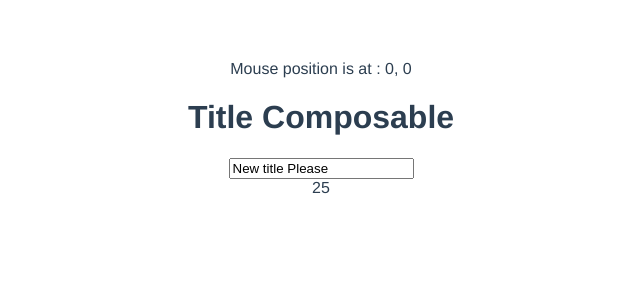
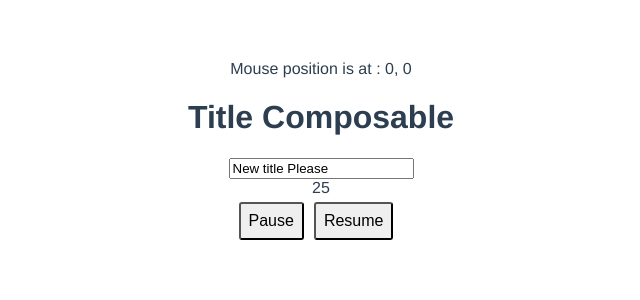
Before and after one commit to yxj0312/build-gmail-clone-with-vue-3, a Vue app: page / in a window 1280 px wide. Shown: the top 300 px of the page, without its empty margins (319-959 px from the left). Built offline with nearby package versions, Linux system fonts and the light colour scheme.

Commit message:
add two control button

```diff
--- a/src/App.vue
+++ b/src/App.vue
@@ -58,6 +58,8 @@ const {counter, pause, resume } = useInterval(200, { controls: true})
   <h1>Title Composable</h1>
   <input v-model="title" type="text">
   <div>{{ counter }}</div>
+  <button @click="pause">Pause</button>
+  <button @click="resume">Resume</button>
 </template>
 
 <style>
```
